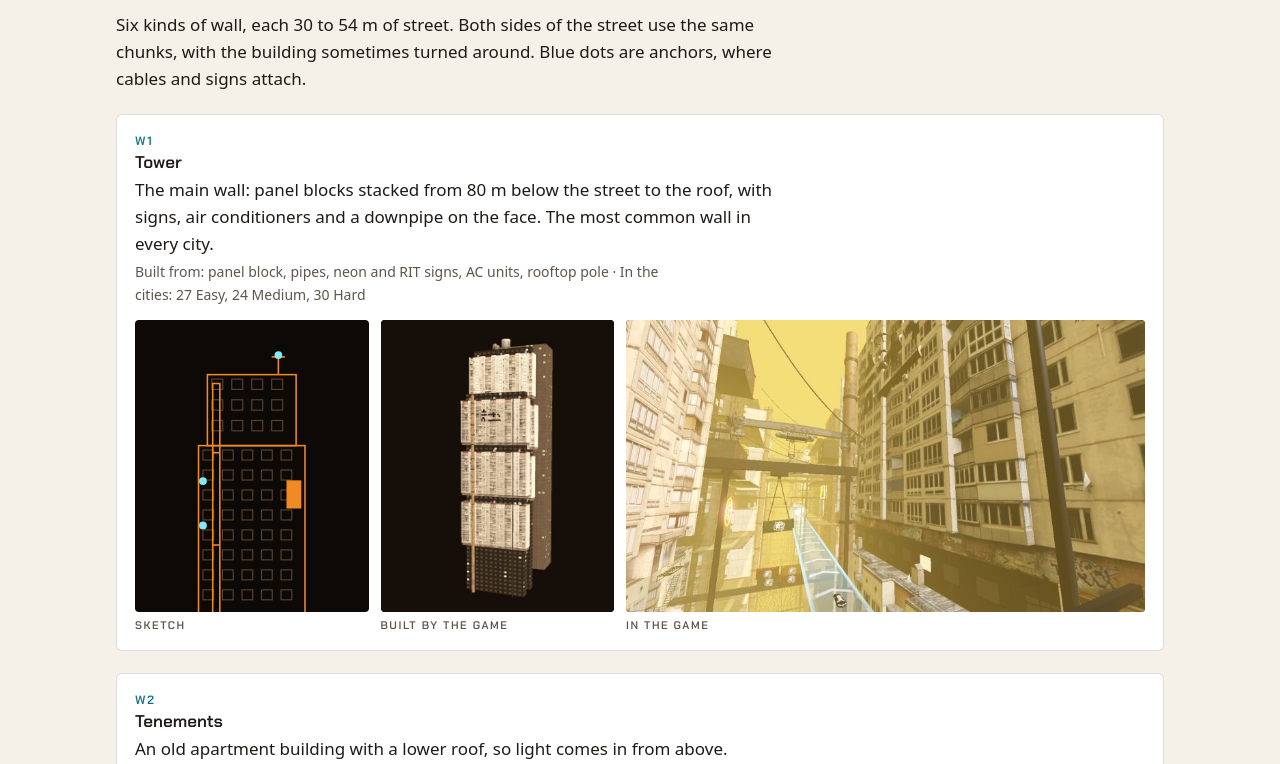
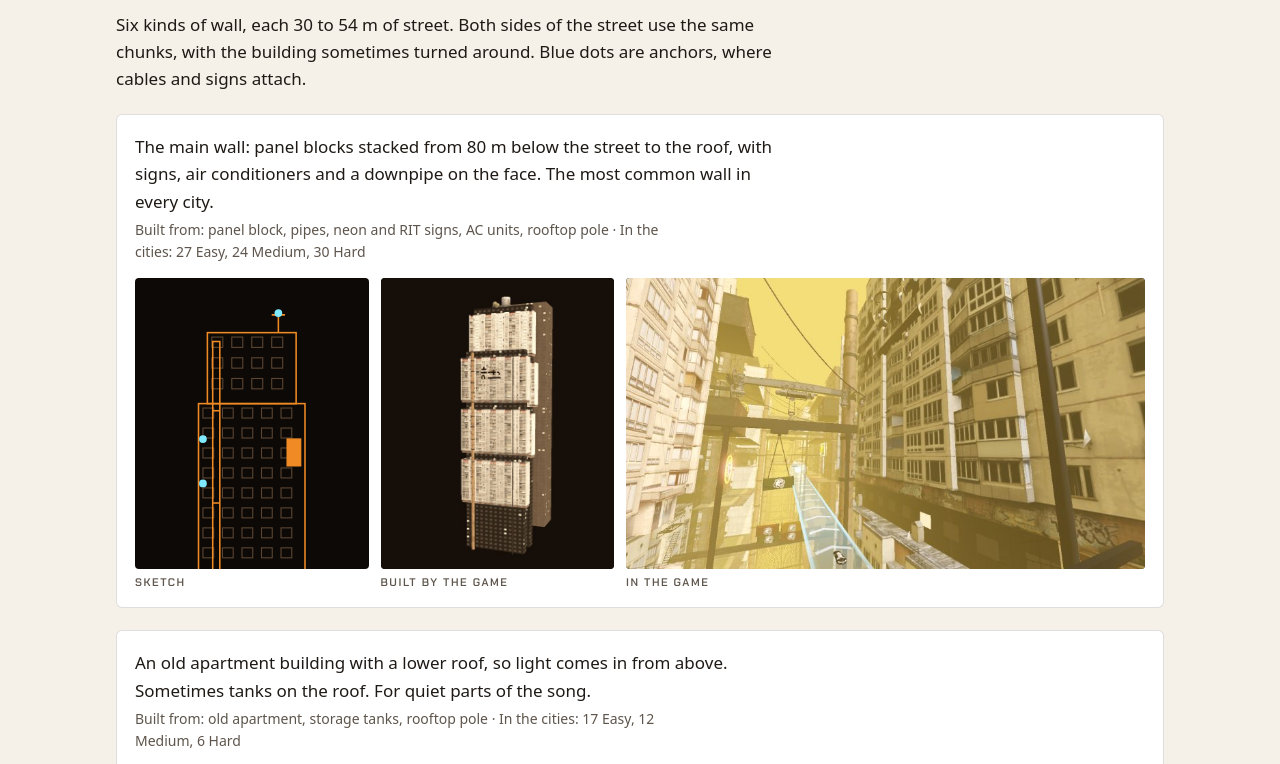
Before and after one commit to nora-yapper/space-surfers-web, a plain HTML site: page city/index.html in a window 1280 px wide. Shown: the part 1453-2217 px from the top of the page. Drawn offline with Linux system fonts and the light colour scheme.

Commit message:
City page: no code and name lines on the wall chunks
Co-Authored-By: Claude Opus 5.5 <noreply@anthropic.com>

```diff
--- a/city/index.html
+++ b/city/index.html
@@ -197,12 +197,12 @@ const GROUND=[
  ['pipes','G3','Pipe deck','','pipes bundle, scaled up',s=>{R(s,0,0,4,30);R(s,36,0,4,30);for(const [x,y,r] of [[10,16,4],[21,18,5],[31,15,3.5]])C(s,x,y,r);Tx(s,6,28,'big pipes, gaps between',MU,2);}],
  ['rubble','G4','Rubble street','','rubble pile, trash pile, crate, barrel, box',s=>{R(s,0,0,4,30);R(s,36,0,4,30);L(s,4,20,36,20);el(s,'path',{d:'M6 20 L9 16 L12 18 L15 15 L18 20',fill:'none',stroke:OR,'stroke-width':.35});R(s,22,17,3,3);C(s,29,18.5,1.5);C(s,32,18.5,1.5);Tx(s,6,26,'scrap on a solid street',MU,2);}],
 ];
-function list(id,group,items,vb,shape){
+function list(id,group,items,vb,shape,noHead){
  const box=document.getElementById(id);
  for(const [key,code,name,desc,uses,draw] of items){
   const n=COUNTS[group+':'+key]||[0,0,0];
   const a=document.createElement('article');a.className='piece '+shape;
-  a.innerHTML=`<header><span class="code">${code}</span><h3>${name}</h3>${desc?`<p>${desc}</p>`:""}<p class="meta">Built from: ${uses} · In the cities: ${n[0]} Easy, ${n[1]} Medium, ${n[2]} Hard</p></header>
+  a.innerHTML=`<header>${noHead?"":`<span class="code">${code}</span><h3>${name}</h3>`}${desc?`<p>${desc}</p>`:""}<p class="meta">Built from: ${uses} · In the cities: ${n[0]} Easy, ${n[1]} Medium, ${n[2]} Hard</p></header>
   <div class="trio"><figure><div class="pic sketch"><button class="zoom" type="button" aria-label="Enlarge sketch"></button></div><figcaption>Sketch</figcaption></figure>
   <figure><div class="pic"><button class="zoom" type="button" aria-label="Enlarge picture"><img src="img/r_${group}_${key}.jpg" alt="${name}, built on its own by the game" loading="lazy"></button></div><figcaption>Built by the game</figcaption></figure>
   <figure class="game"><div class="pic"><button class="zoom" type="button" aria-label="Enlarge picture"><img src="img/g_${group}_${key}.jpg" alt="${name} in the game" loading="lazy"></button></div><figcaption>In the game</figcaption></figure></div>`;
@@ -210,7 +210,7 @@ function list(id,group,items,vb,shape){
   a.querySelector('.sketch .zoom').append(s);box.append(a);
  }
 }
-list('walls-list','wall',WALLS,'0 0 40 60','tall');
+list('walls-list','wall',WALLS,'0 0 40 60','tall',true);  // Jane 2026-11-15: no code and name lines on the wall chunks
 list('spans-list','span',SPANS,'0 0 40 60','wide');
 list('cross-list','cross',CROSS,'0 0 40 60','wide');
 list('ground-list','ground',GROUND,'0 0 40 30','wide');
```
